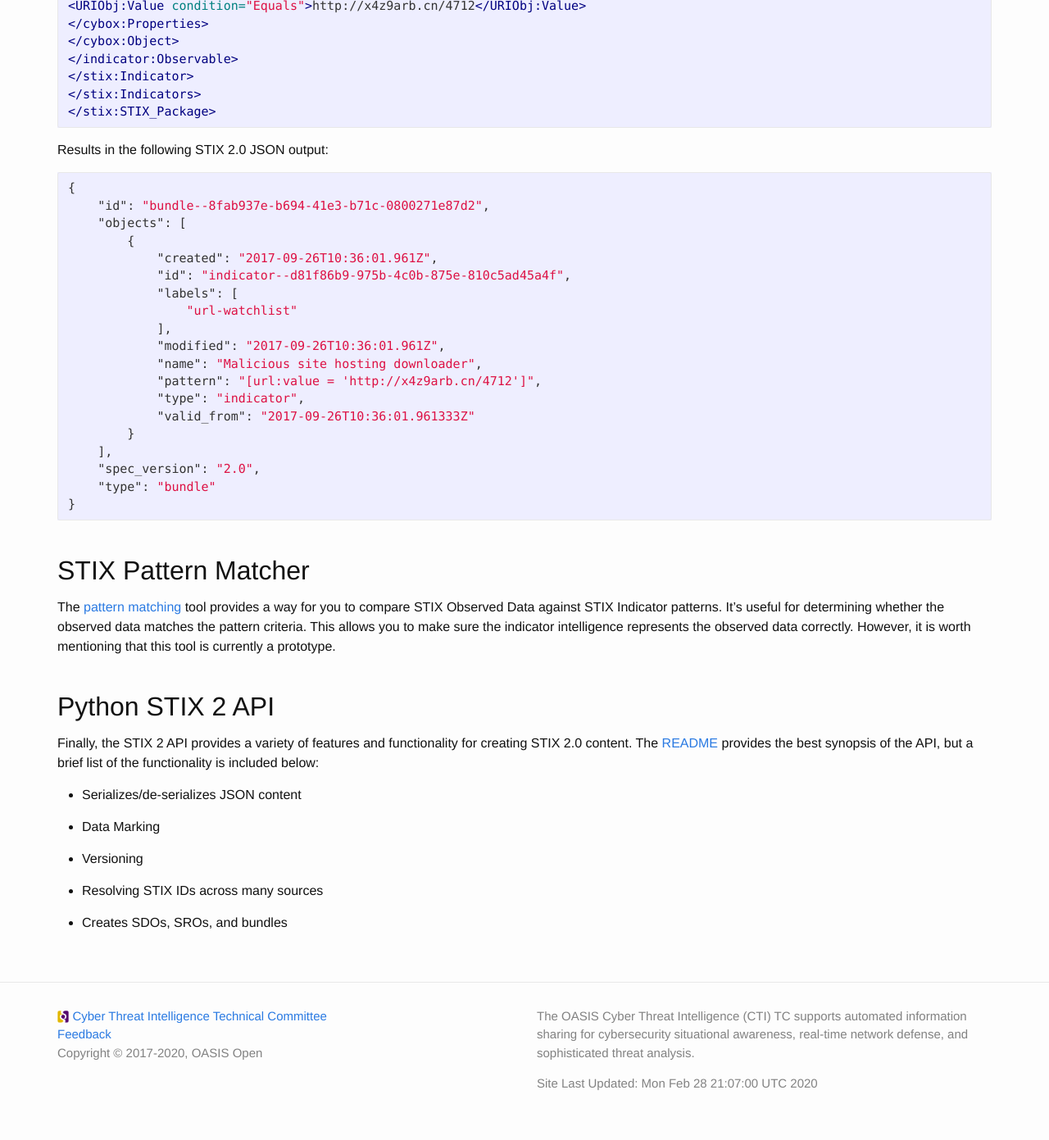
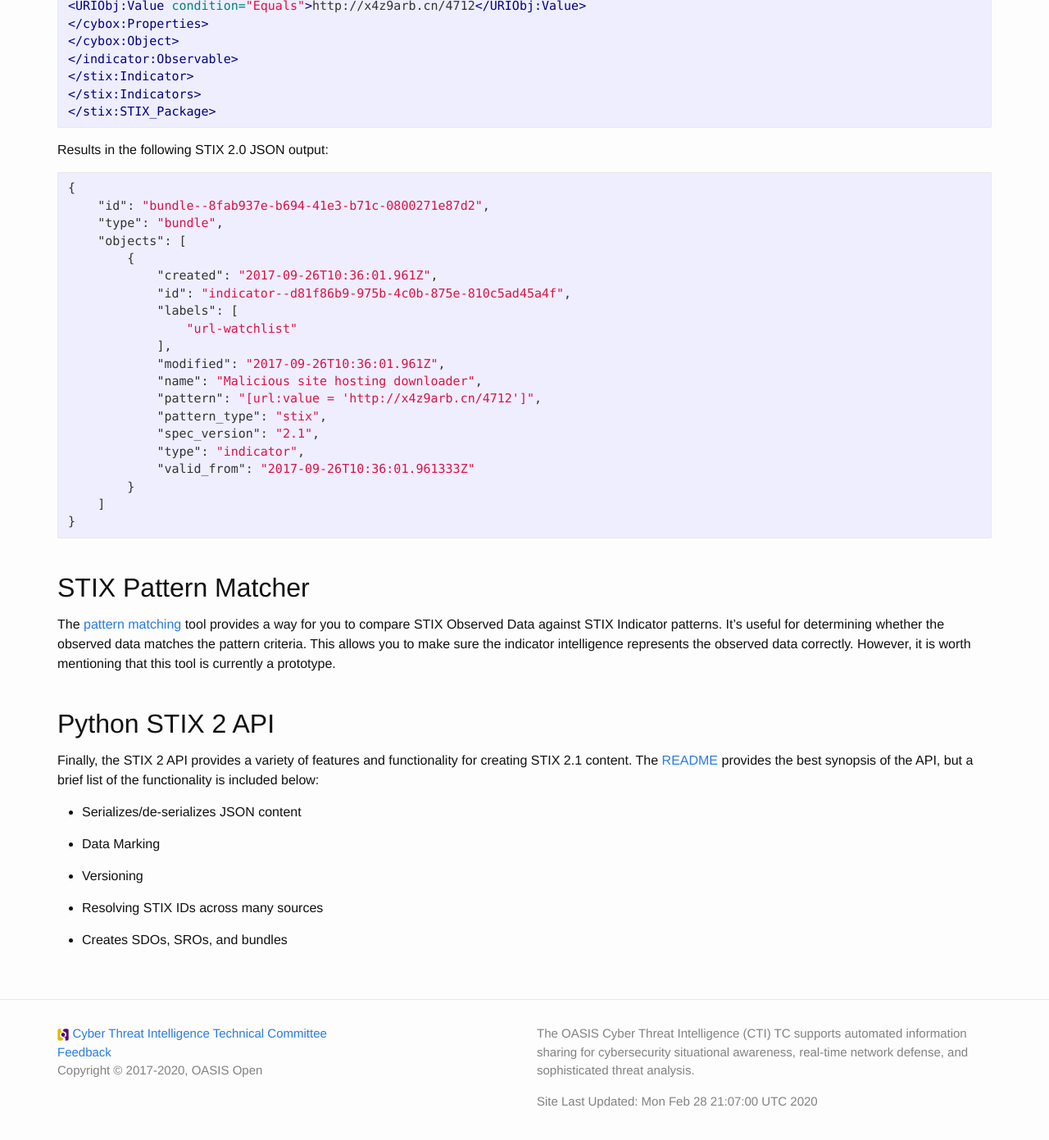
Before and after one commit to oasis-open/cti-documentation, a Jekyll site: the page built from stix/gettingstarted.md, in a window 1280 px wide and 1400 px high, scrolled down 3673 px. Shown: the top 1391 px of the window at 82% size. Built offline with Jekyll 4.4.1, drawn with Linux system fonts in a browser that asks for light colours.

Commit message:
Update gettingstarted.md

````diff
--- a/stix/gettingstarted.md
+++ b/stix/gettingstarted.md
@@ -124,6 +124,7 @@
 ```json
 {
     "id": "bundle--8fab937e-b694-41e3-b71c-0800271e87d2",
+    "type": "bundle",
     "objects": [
         {
             "created": "2017-09-26T10:36:01.961Z",
@@ -134,12 +135,12 @@
             "modified": "2017-09-26T10:36:01.961Z",
             "name": "Malicious site hosting downloader",
             "pattern": "[url:value = 'http://x4z9arb.cn/4712']",
+            "pattern_type": "stix",
+            "spec_version": "2.1",
             "type": "indicator",
             "valid_from": "2017-09-26T10:36:01.961333Z"
         }
-    ],
-    "spec_version": "2.0",
-    "type": "bundle"
+    ]
 }
 ```
 
@@ -148,7 +149,7 @@
 
 ## Python STIX 2 API
 
-Finally, the STIX 2 API provides a variety of features and functionality for creating STIX 2.0 content. The [README](https://github.com/oasis-open/cti-python-stix2\#cti-python-stix2){: target="_blank"} provides the best synopsis of the API, but a brief list of the functionality is included below:
+Finally, the STIX 2 API provides a variety of features and functionality for creating STIX 2.1 content. The [README](https://github.com/oasis-open/cti-python-stix2\#cti-python-stix2){: target="_blank"} provides the best synopsis of the API, but a brief list of the functionality is included below:
 
 -   Serializes/de-serializes JSON content
 
````
